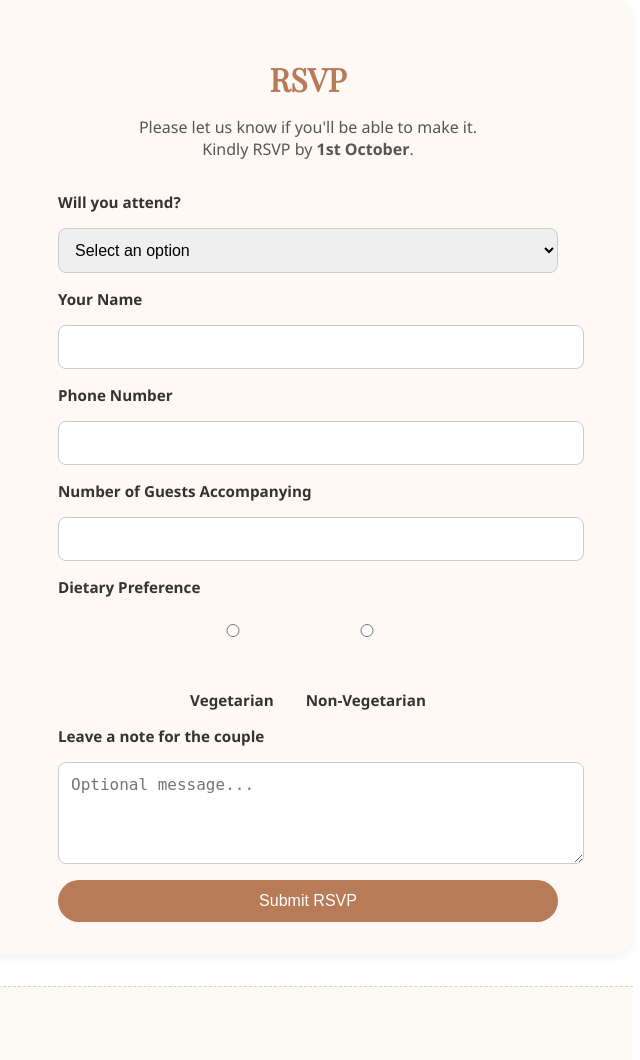
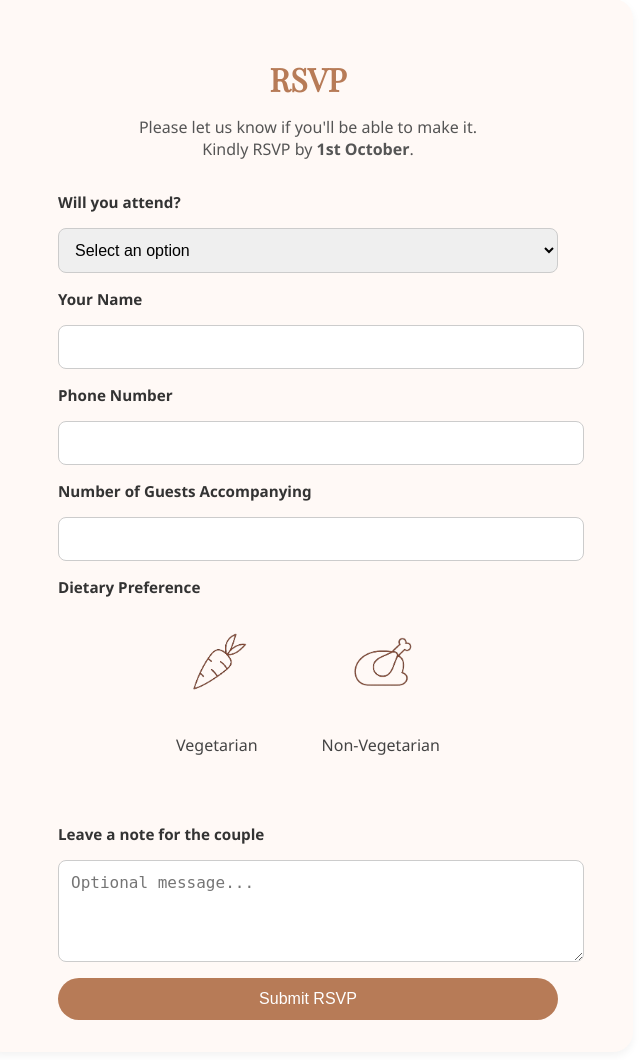
Before and after one commit to EbadMukadam/fifashaadi, a Flask app: page / in a window 1280 px wide. Shown: the part 1520-2580 px from the top of the page, without its empty margins (332-972 px from the left). Run offline with Flask 3, Linux system fonts and the light colour scheme; some libraries are stand-ins or nearby versions; some web fonts are replaced.

Commit message:
Updated RSVP icons to be clickable and added guest info section

```diff
--- a/static/style.css
+++ b/static/style.css
@@ -489,3 +489,31 @@ body {
   color: #333;
   margin-top: 1rem;
 }
+
+.diet-choice-wrapper {
+  display: flex;
+  justify-content: center;
+  gap: 40px;
+  margin-bottom: 1.5rem;
+}
+
+.diet-choice {
+  text-align: center;
+  cursor: pointer;
+  border: 2px solid transparent;
+  border-radius: 12px;
+  padding: 10px;
+  transition: 0.3s ease;
+}
+
+.diet-choice img {
+  width: 80px;
+  height: auto;
+  margin-bottom: 0.5rem;
+}
+
+.diet-choice.selected {
+  border-color: #5c4634;
+  background-color: #f9f5f0;
+  box-shadow: 0 0 10px rgba(92, 70, 52, 0.3);
+}
--- a/templates/index.html
+++ b/templates/index.html
@@ -9,6 +9,7 @@
 </head>
 <body>
   <div class="container">
+    <!-- Spiritual opening -->
     <div class="spiritual">
       <p class="arabic">بِسْمِ ٱللَّٰهِ ٱلرَّحْمَٰنِ ٱلرَّحِيمِ</p>
       <p class="english-trans">In the name of Allah, the Most Gracious, the Most Merciful</p>
@@ -18,6 +19,7 @@
       </div>
     </div>
 
+    <!-- Invitation Block -->
     <div class="invite-block">
       <p class="parents">Mrs. Shaista & Mr. Anwar Mukadam</p>
       <p class="request-line">Request the honour of your presence at the</p>
@@ -30,8 +32,10 @@
       </div>
     </div>
 
+    <!-- Video placeholder -->
     <div class="video-placeholder">[ Wedding Video Coming Soon ]</div>
 
+    <!-- Date Block -->
     <div class="date-frame-container">
       <div class="date-inside-frame">
         <p class="gregorian-script">Friday, 24<sup>th</sup> October 2025</p>
@@ -39,6 +43,7 @@
       </div>
     </div>
 
+    <!-- Save the Date -->
     <div class="save-date">
       <div class="dropdown">
         <button class="calendar-btn">Save the Date</button>
@@ -49,6 +54,7 @@
       </div>
     </div>
 
+    <!-- Countdown -->
     <div class="countdown-section">
       <p class="countdown-message">Can't wait for you to be part of this special day. It's almost time!</p>
       <div id="countdown"></div>
@@ -80,18 +86,17 @@
         <input type="number" name="guests" id="guests" min="0" max="5" required>
 
         <label>Dietary Preference</label>
-        <div class="diet-options">
-          <label class="diet-item">
-            <input type="radio" name="diet" value="Vegetarian" required>
-            <div class="diet-icon veg"></div>
-            Vegetarian
-          </label>
-          <label class="diet-item">
-            <input type="radio" name="diet" value="Non-Vegetarian">
-            <div class="diet-icon nonveg"></div>
-            Non-Vegetarian
-          </label>
+        <div class="diet-choice-wrapper">
+          <div class="diet-choice" data-value="Vegetarian">
+            <img src="{{ url_for('static', filename='veg.png') }}" alt="Vegetarian">
+            <p>Vegetarian</p>
+          </div>
+          <div class="diet-choice" data-value="Non-Vegetarian">
+            <img src="{{ url_for('static', filename='non-veg.png') }}" alt="Non-Vegetarian">
+            <p>Non-Vegetarian</p>
+          </div>
         </div>
+        <input type="hidden" name="diet" id="diet-preference" required>
 
         <label for="message">Leave a note for the couple</label>
         <textarea name="message" id="message" rows="4" placeholder="Optional message..."></textarea>
@@ -136,7 +141,8 @@
     <!-- Share Photos Section -->
     <section class="photo-share-section">
       <h2 class="section-heading">
-        <img src="{{ url_for('static', filename='camera.png') }}" alt="Camera Icon" class="info-icon"> Share Your Wedding Moments
+        <img src="{{ url_for('static', filename='camera.png') }}" alt="Camera Icon" class="info-icon"><br>
+        Share Your Wedding Moments
       </h2>
       <p class="section-subtext">
         Help us relive the joy through your lens!<br>
@@ -156,13 +162,13 @@
       <img src="{{ url_for('static', filename='whatsapp.png') }}" alt="WhatsApp Icon" class="info-icon">
       <p class="contact-text">
         For assistance with accommodation and transport,<br>
-        please WhatsApp <strong>Ebad Mukadam</strong> at <a href="https://wa.me/917875531786" target="_blank">+91 78755 31786</a>
+        please WhatsApp <strong>Ebad Mukadam</strong> at <a class="whatsapp-link" href="https://wa.me/917875531786" target="_blank">+91 78755 31786</a>
       </p>
     </section>
-
   </div>
 
   <script>
+    // Countdown
     const countdown = document.getElementById('countdown');
     const targetDate = new Date('October 24, 2025 17:00:00').getTime();
 
@@ -188,6 +194,18 @@
         <div><span>${seconds}</span><small>Seconds</small></div>
       `;
     }, 1000);
+
+    // Dietary preference click handling
+    const choices = document.querySelectorAll('.diet-choice');
+    const hiddenInput = document.getElementById('diet-preference');
+
+    choices.forEach(choice => {
+      choice.addEventListener('click', () => {
+        choices.forEach(c => c.classList.remove('selected'));
+        choice.classList.add('selected');
+        hiddenInput.value = choice.dataset.value;
+      });
+    });
   </script>
 </body>
 </html>
```
Also changed, not shown: static/attire.png, static/camera.png, static/hall.png, static/mosque.png, static/whatsapp.png.
